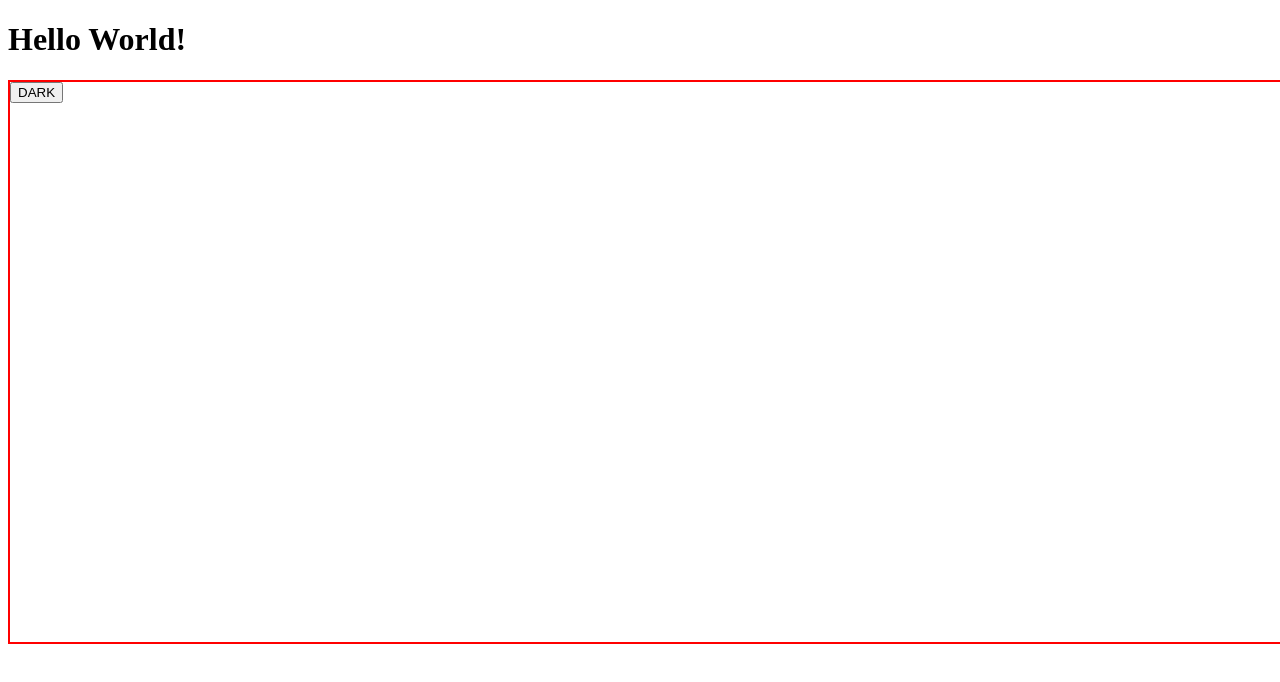
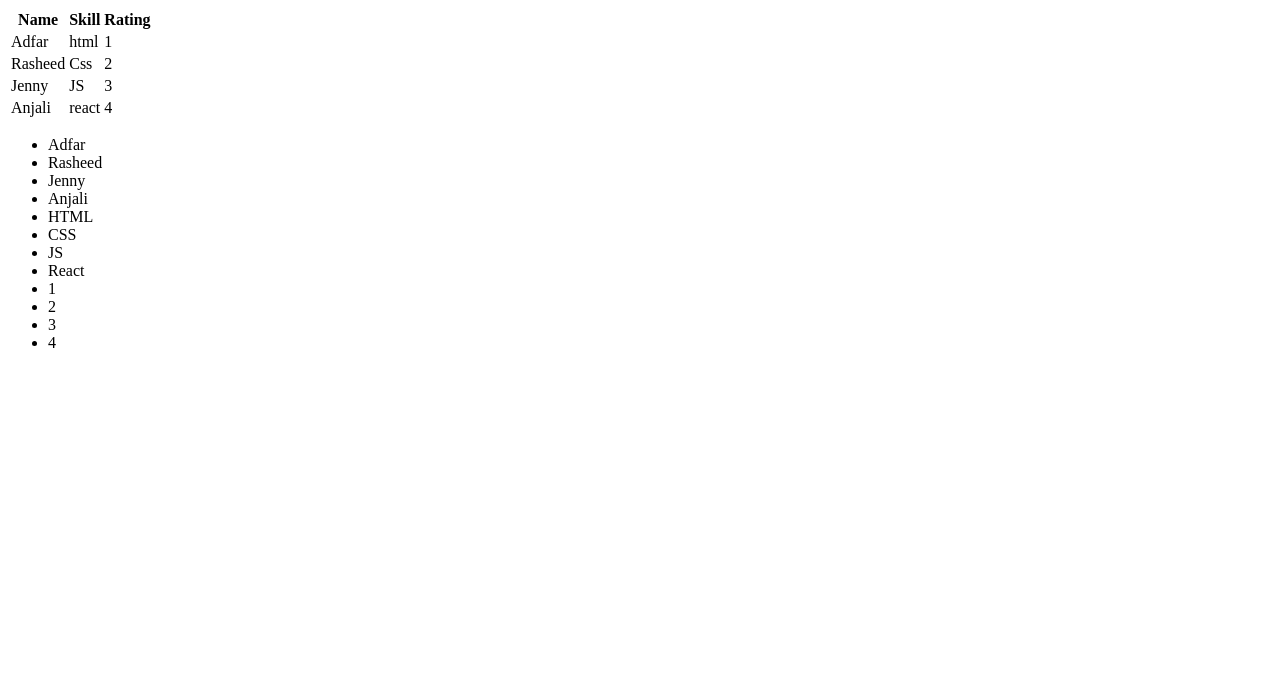
Before and after one commit to adfar-136/NovemberBAtch2023, a React (Create React App) app in the folder react/november/: page / in a window 1280 px wide. Shown: the top 682 px of the page. Built offline with nearby package versions, Linux system fonts and the light colour scheme.

Commit message:
state and list rendering and conditional rendering

```diff
--- a/react/november/src/App.js
+++ b/react/november/src/App.js
@@ -1,14 +1,51 @@
 import React from 'react'
-import ThemeChange from './components/ThemeChange'
 
-
-function App() {
+export default function App() {
+  // const numbers = [1,2,3,3,4,5,6]
+  const data = [
+    ["Adfar","Rasheed","Jenny","Anjali"],
+    ["HTML","CSS","JS","React"],
+    ["1","2","3","4"]
+  ]
+  // const arr = numbers.map((item,index)=>{
+  //     return <li>{item}</li>
+  // // })
+  // console.log(arr);
+  const main = [
+    {name:'Adfar',skill:"html",rating:1},
+    {name:'Rasheed',skill:"Css",rating:2},
+    {name:'Jenny',skill:"JS",rating:3},
+    {name:'Anjali',skill:"react",rating:4},
+  ]
   return (
     <div>
-      <h1>Hello World!</h1>
-      <ThemeChange/>
+      <table>
+        <tr>
+          <th>Name</th>
+          <th>Skill</th>
+          <th>Rating</th>
+        </tr>
+        {main.map((item,index)=>{
+          return (
+            <tr>
+              <td>{item.name}</td>
+              <td>{item.skill}</td>
+              <td>{item.rating}</td>
+            </tr>
+          )
+        })}
+      </table>
+      <ul>
+       {/* {numbers.map((item,index)=>{
+          return <li key={index}>{item}</li>
+       })} */}
+       {/* <p>{data.map((item=><p key={item}>{item}</p>))}</p> */}
+       {data.map((item,index)=>{
+           return item.map((list,index)=>{
+            return <li key={index}>{list}</li>
+           })
+       })}
+      </ul>
     </div>
   )
 }
-
-export default App
```
Also changed, not shown: react/november/src/components/Condiotion.js (added, +9 -0 lines), react/november/src/app.txt.
